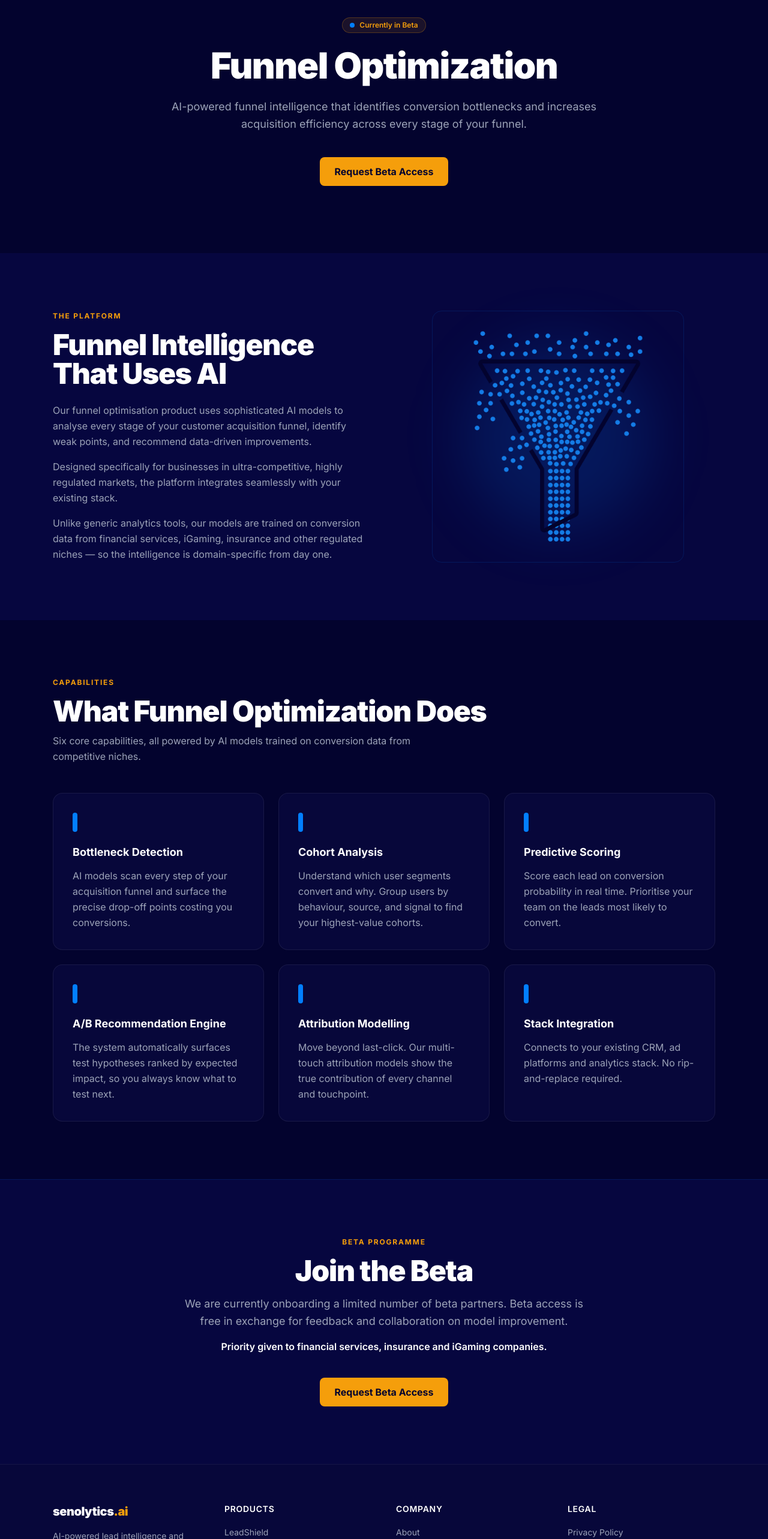
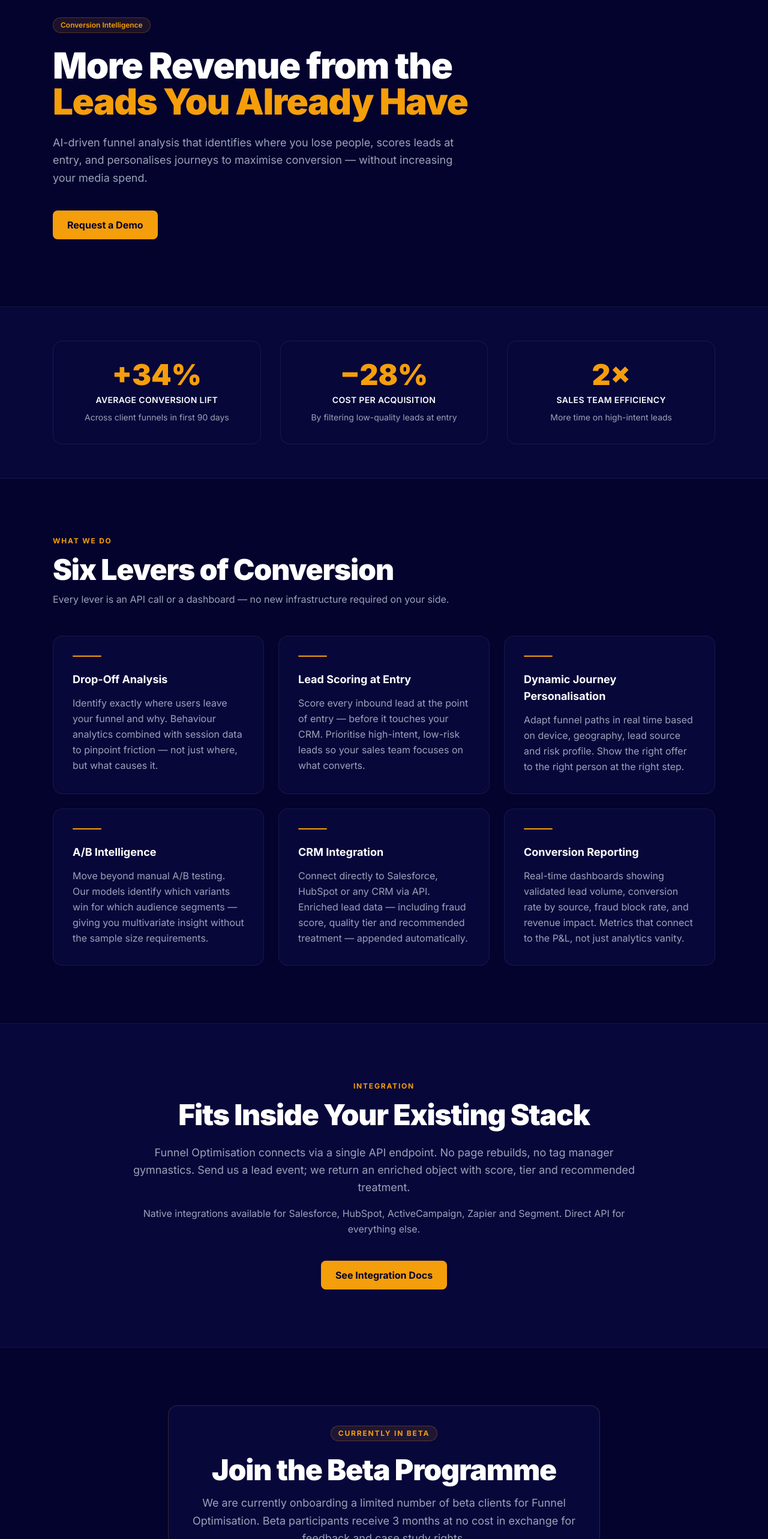
Before and after one commit to akermanai/senolytics-web, a Next.js app: page /funnel-optimization in a window 1280 px wide. Shown: the part 100-2666 px from the top of the page at 60% size. Built offline with nearby package versions, Linux system fonts and the light colour scheme.

Commit message:
design: funnel page with amber accents and full content rewrite

```diff
--- a/app/funnel-optimization/page.tsx
+++ b/app/funnel-optimization/page.tsx
@@ -1,72 +1,57 @@
 import Link from "next/link";
 
 export const metadata = {
-  title: "Funnel Optimization — senolytics.ai",
-  description: "AI-powered funnel intelligence. Identify conversion bottlenecks and increase acquisition efficiency across every stage of your funnel.",
+  title: "Funnel Optimisation — senolytics.ai",
+  description: "AI-driven funnel analysis that identifies drop-off points, personalises user journeys and increases conversion rates.",
 };
 
 const capabilities = [
-  { title: "Bottleneck Detection", desc: "AI models scan every step of your acquisition funnel and surface the precise drop-off points costing you conversions." },
-  { title: "Cohort Analysis", desc: "Understand which user segments convert and why. Group users by behaviour, source, and signal to find your highest-value cohorts." },
-  { title: "Predictive Scoring", desc: "Score each lead on conversion probability in real time. Prioritise your team on the leads most likely to convert." },
-  { title: "A/B Recommendation Engine", desc: "The system automatically surfaces test hypotheses ranked by expected impact, so you always know what to test next." },
-  { title: "Attribution Modelling", desc: "Move beyond last-click. Our multi-touch attribution models show the true contribution of every channel and touchpoint." },
-  { title: "Stack Integration", desc: "Connects to your existing CRM, ad platforms and analytics stack. No rip-and-replace required." },
+  { title: "Drop-Off Analysis", desc: "Identify exactly where users leave your funnel and why. Behaviour analytics combined with session data to pinpoint friction — not just where, but what causes it." },
+  { title: "Lead Scoring at Entry", desc: "Score every inbound lead at the point of entry — before it touches your CRM. Prioritise high-intent, low-risk leads so your sales team focuses on what converts." },
+  { title: "Dynamic Journey Personalisation", desc: "Adapt funnel paths in real time based on device, geography, lead source and risk profile. Show the right offer to the right person at the right step." },
+  { title: "A/B Intelligence", desc: "Move beyond manual A/B testing. Our models identify which variants win for which audience segments — giving you multivariate insight without the sample size requirements." },
+  { title: "CRM Integration", desc: "Connect directly to Salesforce, HubSpot or any CRM via API. Enriched lead data — including fraud score, quality tier and recommended treatment — appended automatically." },
+  { title: "Conversion Reporting", desc: "Real-time dashboards showing validated lead volume, conversion rate by source, fraud block rate, and revenue impact. Metrics that connect to the P&L, not just analytics vanity." },
 ];
 
-export default function FunnelOptimizationPage() {
+const results = [
+  { value: "+34%", label: "Average Conversion Lift", desc: "Across client funnels in first 90 days" },
+  { value: "−28%", label: "Cost Per Acquisition", desc: "By filtering low-quality leads at entry" },
+  { value: "2×", label: "Sales Team Efficiency", desc: "More time on high-intent leads" },
+];
+
+export default function FunnelOptimisationPage() {
   return (
     <>
       {/* Hero */}
       <section className="relative bg-[#03032e] pt-32 pb-28 overflow-hidden">
         <div className="hero-glow absolute inset-0 pointer-events-none" />
-        <div className="max-w-4xl mx-auto px-6 relative text-center">
-          <div className="inline-flex items-center gap-2 badge mb-6">
-            <span className="w-2 h-2 bg-[#027fff] rounded-full" style={{animation:"pulse 2s infinite"}} />
-            Currently in Beta
-          </div>
-          <h1 className="heading-xl mb-6">Funnel Optimization</h1>
-          <p className="body-lg max-w-3xl mx-auto mb-10">
-            AI-powered funnel intelligence that identifies conversion bottlenecks and
-            increases acquisition efficiency across every stage of your funnel.
+        <div className="max-w-6xl mx-auto px-6 relative">
+          <span className="badge mb-6 inline-flex">Conversion Intelligence</span>
+          <h1 className="heading-xl mb-6 max-w-3xl">
+            More Revenue from the{" "}
+            <span className="text-[#f59e0b]">Leads You Already Have</span>
+          </h1>
+          <p className="body-lg max-w-2xl mb-10">
+            AI-driven funnel analysis that identifies where you lose people, scores leads
+            at entry, and personalises journeys to maximise conversion — without increasing
+            your media spend.
           </p>
-          <Link href="/contact" className="btn-primary">Request Beta Access</Link>
+          <Link href="/contact" className="btn-primary">Request a Demo</Link>
         </div>
       </section>
 
-      {/* Platform */}
-      <section className="bg-[#06063f] section">
+      {/* Results */}
+      <section className="bg-[#07073a] border-y border-white/[0.06] py-14">
         <div className="max-w-6xl mx-auto px-6">
-          <div className="grid md:grid-cols-2 gap-14 items-center">
-            <div>
-              <span className="label block mb-4">The Platform</span>
-              <h2 className="heading-lg mb-6">Funnel Intelligence That Uses AI</h2>
-              <p className="body-md mb-4">
-                Our funnel optimisation product uses sophisticated AI models to analyse
-                every stage of your customer acquisition funnel, identify weak points, and
-                recommend data-driven improvements.
-              </p>
-              <p className="body-md mb-4">
-                Designed specifically for businesses in ultra-competitive, highly regulated
-                markets, the platform integrates seamlessly with your existing stack.
-              </p>
-              <p className="body-md">
-                Unlike generic analytics tools, our models are trained on conversion data
-                from financial services, iGaming, insurance and other regulated niches —
-                so the intelligence is domain-specific from day one.
-              </p>
-            </div>
-            <div className="flex justify-center">
-              <div className="relative">
-                <div className="absolute inset-0 bg-[#027fff]/15 blur-3xl rounded-full scale-75" />
-                <img
-                  src="/images/funnel-intelligence-utilizes.png"
-                  alt="Funnel Intelligence AI"
-                  width={420}
-                  className="relative rounded-2xl border border-[rgba(2,127,255,0.15)]"
-                />
+          <div className="grid md:grid-cols-3 gap-8 text-center">
+            {results.map((r) => (
+              <div key={r.value} className="card-dark">
+                <div className="stat-value mb-2">{r.value}</div>
+                <div className="stat-label mb-2">{r.label}</div>
+                <p className="stat-desc">{r.desc}</p>
               </div>
-            </div>
+            ))}
           </div>
         </div>
       </section>
@@ -74,17 +59,14 @@ export default function FunnelOptimizationPage() {
       {/* Capabilities */}
       <section className="bg-[#03032e] section">
         <div className="max-w-6xl mx-auto px-6">
-          <span className="label block mb-4">Capabilities</span>
-          <h2 className="heading-lg mb-3">What Funnel Optimization Does</h2>
-          <p className="body-md mb-12 max-w-2xl">
-            Six core capabilities, all powered by AI models trained on conversion data
-            from competitive niches.
-          </p>
+          <span className="label block mb-4">What We Do</span>
+          <h2 className="heading-lg mb-3">Six Levers of Conversion</h2>
+          <p className="body-md mb-12">Every lever is an API call or a dashboard — no new infrastructure required on your side.</p>
           <div className="grid md:grid-cols-3 gap-6">
             {capabilities.map((c) => (
               <div key={c.title} className="card-glow">
-                <div className="w-2 h-8 bg-[#027fff] rounded-full mb-5" />
-                <h3 className="text-white font-bold text-lg mb-3">{c.title}</h3>
+                <div className="blue-line" />
+                <h3 className="text-lg font-bold text-white mb-3">{c.title}</h3>
                 <p className="body-md">{c.desc}</p>
               </div>
             ))}
@@ -92,19 +74,39 @@ export default function FunnelOptimizationPage() {
         </div>
       </section>
 
+      {/* How it fits */}
+      <section className="bg-[#07073a] section border-y border-white/[0.06]">
+        <div className="max-w-4xl mx-auto px-6 text-center">
+          <span className="label block mb-4">Integration</span>
+          <h2 className="heading-lg mb-6">Fits Inside Your Existing Stack</h2>
+          <p className="body-lg mb-4">
+            Funnel Optimisation connects via a single API endpoint. No page rebuilds, no
+            tag manager gymnastics. Send us a lead event; we return an enriched object with
+            score, tier and recommended treatment.
+          </p>
+          <p className="body-md mb-10">
+            Native integrations available for Salesforce, HubSpot, ActiveCampaign, Zapier
+            and Segment. Direct API for everything else.
+          </p>
+          <Link href="/contact" className="btn-primary">See Integration Docs</Link>
+        </div>
+      </section>
+
       {/* Beta CTA */}
-      <section className="bg-[#06063f] section border-t border-[rgba(2,127,255,0.15)]">
-        <div className="max-w-4xl mx-auto px-6 text-center">
-          <span className="label block mb-4">Beta Programme</span>
-          <h2 className="heading-lg mb-4">Join the Beta</h2>
-          <p className="body-lg max-w-2xl mx-auto mb-4">
-            We are currently onboarding a limited number of beta partners. Beta access
-            is free in exchange for feedback and collaboration on model improvement.
-          </p>
-          <p className="text-white font-semibold mb-10">
-            Priority given to financial services, insurance and iGaming companies.
-          </p>
-          <Link href="/contact" className="btn-primary">Request Beta Access</Link>
+      <section className="bg-[#03032e] section">
+        <div className="max-w-3xl mx-auto px-6">
+          <div className="card-dark border border-[#f59e0b]/20 text-center">
+            <span className="inline-flex items-center gap-1.5 text-[#f59e0b] text-xs font-bold uppercase tracking-[0.15em] bg-[#f59e0b]/10 border border-[#f59e0b]/25 rounded-full px-3 py-1 mb-6">
+              Currently in Beta
+            </span>
+            <h2 className="heading-lg mb-4">Join the Beta Programme</h2>
+            <p className="body-lg mb-8">
+              We are currently onboarding a limited number of beta clients for Funnel
+              Optimisation. Beta participants receive 3 months at no cost in exchange for
+              feedback and case study rights.
+            </p>
+            <Link href="/contact" className="btn-primary">Apply for Beta Access</Link>
+          </div>
         </div>
       </section>
     </>
```
